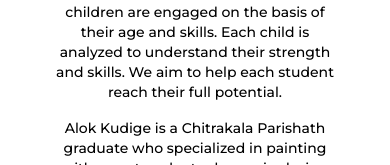
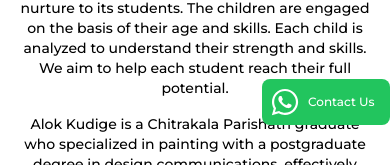
Before and after one commit to YARE0909/arthouse814website, a Next.js app: page / in a window 390 px wide. Shown: the part 679-844 px from the top of the page. Built offline with nearby package versions, Linux system fonts and the light colour scheme; a web font is replaced by a local one.

Commit message:
chore: Add WhatsApp contact button to layout

```diff
--- a/src/components/Layout/index.tsx
+++ b/src/components/Layout/index.tsx
@@ -1,6 +1,7 @@
 import React from "react";
 import Navbar from "../../components/Navbar";
 import Footer from "../../components/Footer";
+import { FaWhatsapp } from "react-icons/fa";
 
 export default function Home({ children }: { children: React.ReactNode }) {
   return (
@@ -8,12 +9,18 @@ export default function Home({ children }: { children: React.ReactNode }) {
       <div className="w-full">
         <Navbar />
       </div>
-      <div className="w-full flex-grow flex flex-col items-center justify-center bg-white shadow-2xl rounded-lg mt-6 p-8">
+      <div className="w-full flex-grow flex flex-col items-center justify-center bg-white shadow-2xl rounded-lg mt-6 lg:p-8">
         {children}
       </div>
       <div className="w-full mt-auto">
         <Footer />
       </div>
+      <div className="fixed bg-green-500 w-32 rounded-lg bottom-10 right-0 p-2">
+        <a className="w-full flex gap-2 items-center" target="_blank" href="https://wa.me/919972658401">
+          <FaWhatsapp  className="text-white text-3xl cursor-pointer" />
+          <h1 className="text-white font-medium text-xs">Contact Us</h1>
+        </a>
+      </div>
     </div>
   );
 }
```
